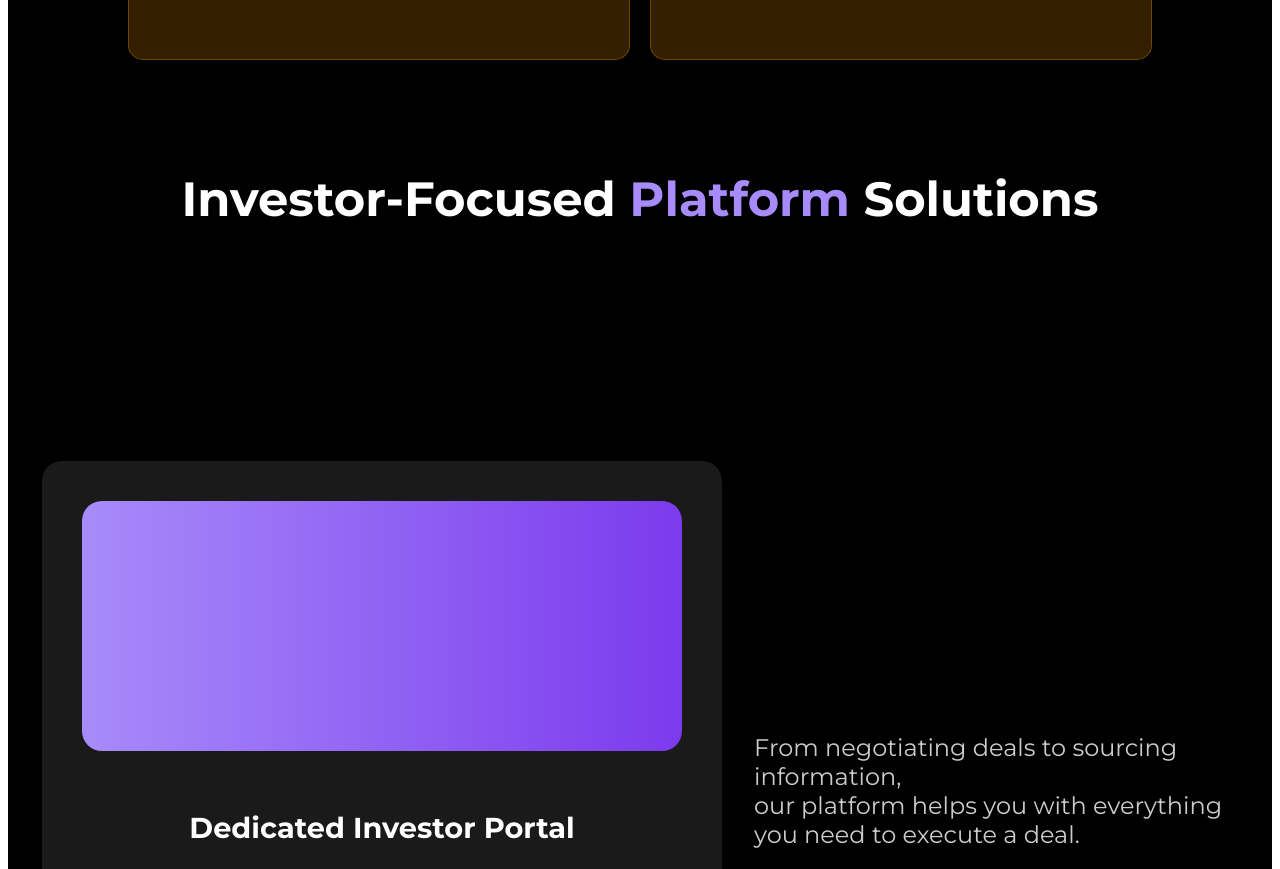
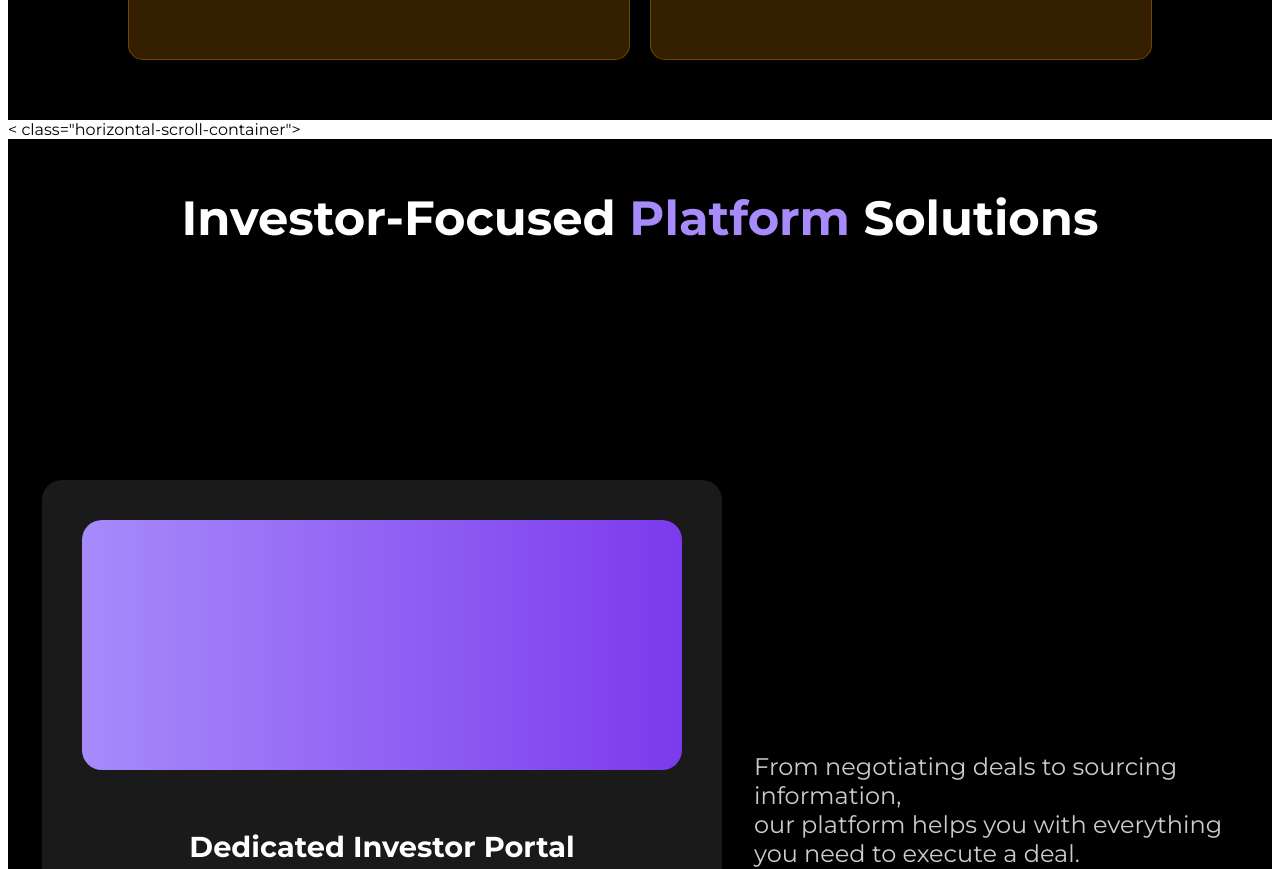
Before and after one commit to AryushiK/huddler, an Angular app in the folder huddler-frontend/: page /invest in a window 1280 px wide. Shown: the part 1020-1889 px from the top of the page. Built offline with nearby package versions, Linux system fonts and the light colour scheme.

Commit message:
FIxed invest component

```diff
--- a/huddler-frontend/src/app/pages/invest/invest.component.html
+++ b/huddler-frontend/src/app/pages/invest/invest.component.html
@@ -61,7 +61,7 @@
     </div>
   </div>
   <!-- Horizontal Scroll Section Start -->
-  <section class="horizontal-scroll-container">
+  < class="horizontal-scroll-container">
 <section class="scroll-section">
   <h2 class="scroll-heading">
     Investor-Focused <span class="highlight">Platform</span> Solutions
@@ -123,7 +123,6 @@
     </div>
   </div>
 </section>
-</section>
 <section class="next-section">
   <h2 style="color:black;">This is the next section</h2>
 </section>
```
Also changed, not shown: huddler-frontend/src/assets/apple-touch-icon-precomposed.png (added), huddler-frontend/src/assets/apple-touch-icon.png (added).
